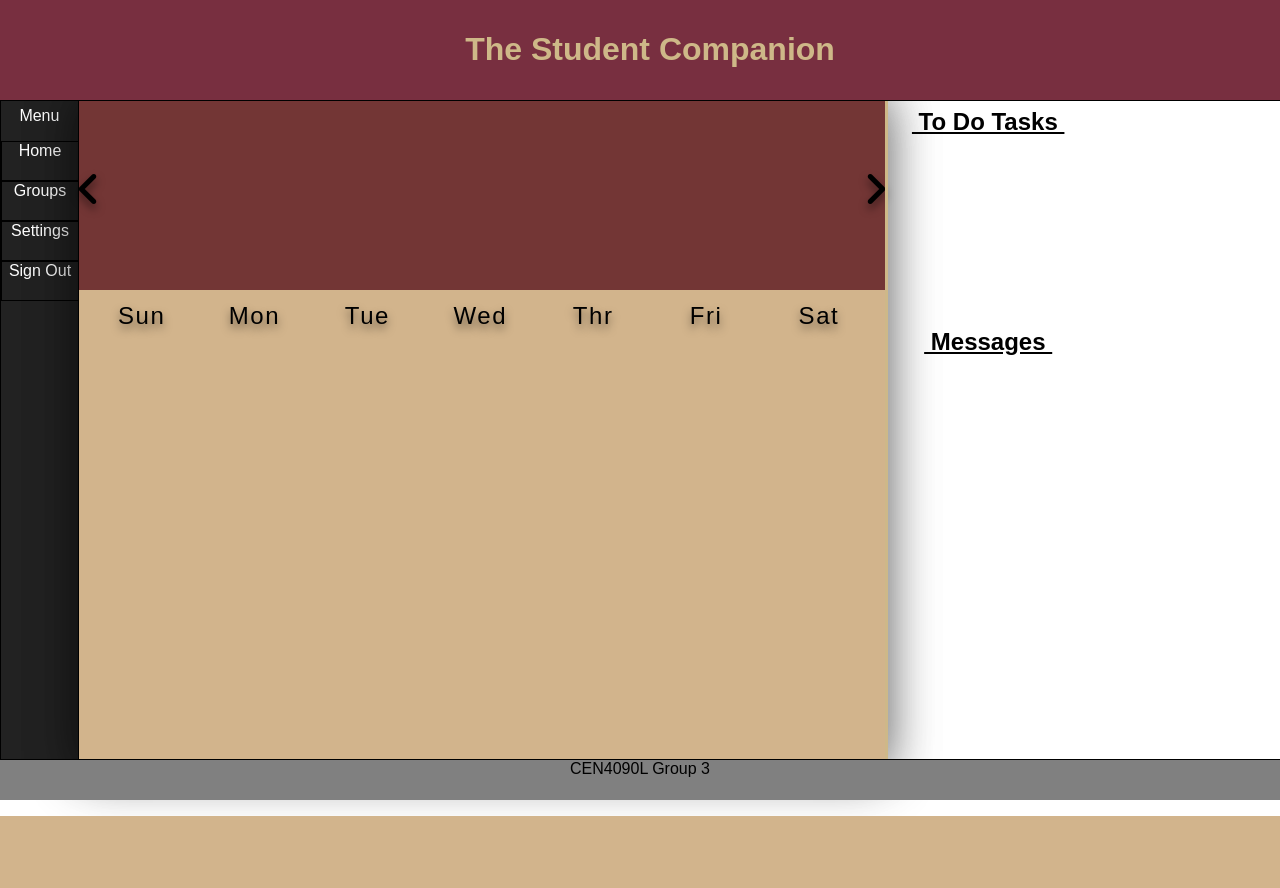
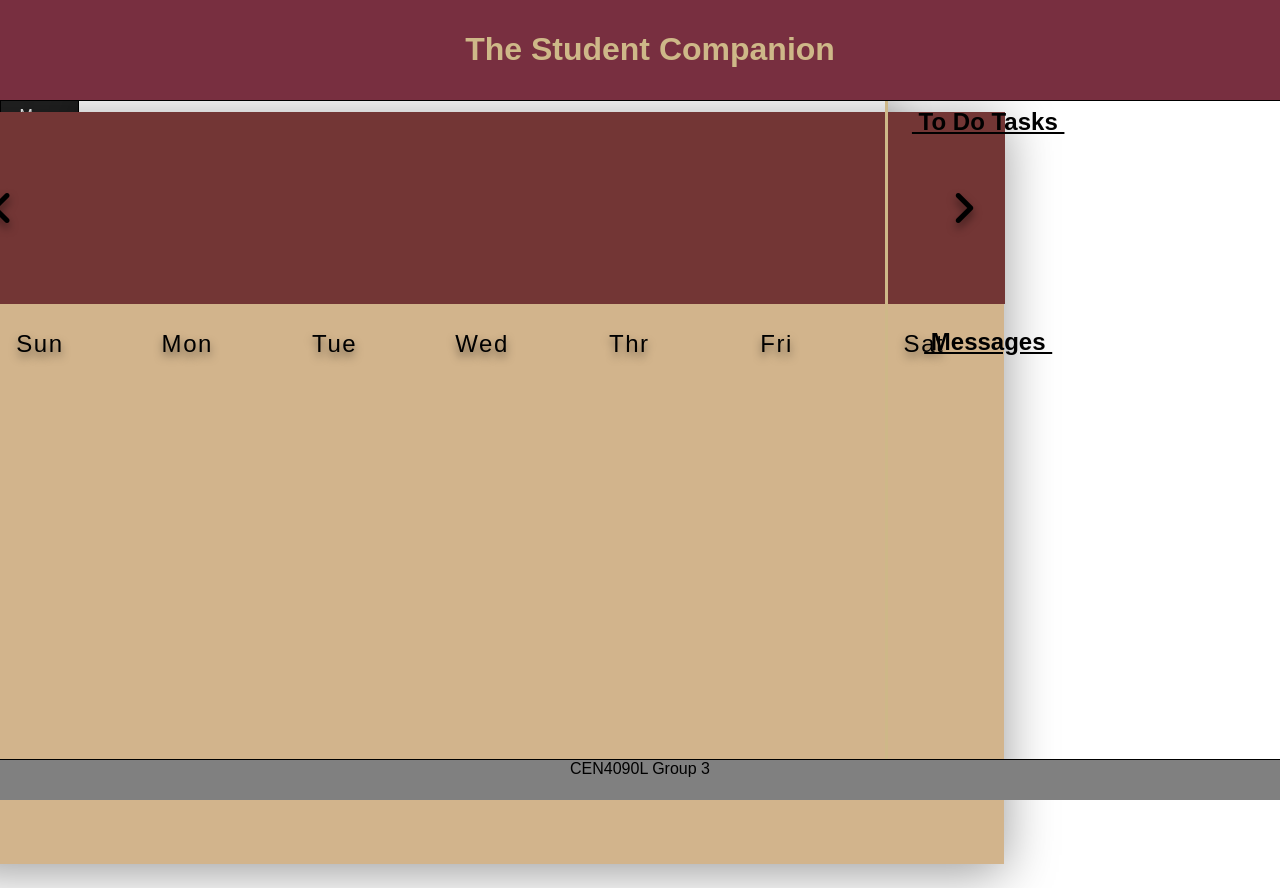
Before and after one commit to ArturoGirona/CanvasCal, a Flask app: page / in a window 1280 px wide. Before the commit the page ends 816 px from the top, so only its background shows below. Run offline with Flask 2, Linux system fonts and the light colour scheme; the visitor is signed in with stand-in values (Sample User, id 1).

Commit message:
Merge branch 'main' of https://github.com/ArturoGirona/CanvasCal

```diff
--- a/app/models.py
+++ b/app/models.py
@@ -2,10 +2,10 @@
 from flask_login import UserMixin
 from werkzeug.security import generate_password_hash, check_password_hash
 
-class User(UserMixin, db.Model):
-    id = db.Column(db.Integer, primary_key=True)
-    email = db.Column(db.String(120), index=True, unique=True)
-    password_hash = db.Column(db.String(128))
+class User(UserMixin, db.Model): # User database model
+    id = db.Column(db.Integer, primary_key=True) # User id number (primary key)
+    email = db.Column(db.String(120), index=True, unique=True) # email address
+    password_hash = db.Column(db.String(128)) # password
 
     def __repr__(self):
         return '<User {}>'.format(self.email)
@@ -16,6 +16,6 @@
     def check_password(self, password):
         return check_password_hash(self.password_hash, password)
 
-@login.user_loader
+@login.user_loader # Function for returning user by id no
 def load_user(id):
     return User.query.get(int(id))
--- a/app/routes.py
+++ b/app/routes.py
@@ -5,40 +5,35 @@
 from app.forms import LoginForm, createAccForm, updateSetsForm
 from app.models import User
 
+
+# Home page
 @app.route('/')
 @app.route('/index')
-@login_required
+@login_required # Force user to log in before reaching home page
 def index():
     return render_template('MainPage.html', title='Home')
 
-'''
-@app.route('/calendar')
-def calendar():
-    return render_template('calendar.html', title='Calendar')
-
-@app.route('/todolist')
-def tasklist():
-    return render_template('todolist.html', title='Todo List')
-'''
-
-@app.route('/groups')
+# Groups page
+@app.route('/groups') # Creates link for groups page
 def groups():
     return render_template('GroupsPage.html', title='Groups')
 
+# Settings page
 @app.route('/settings', methods=['GET', 'POST']) ##Updating settings route to include form to update settings!
 def settings():
-    form=updateSetsForm()
+
+    form=updateSetsForm()     # Create Registration form
     if request.method=='GET':
         form.email.data= current_user.email
     elif form.validate_on_submit():
         if form.newpass.data=='':                #If no new password entered only update email
-            if current_user.check_password(form.oldpass.data):   #still must veridy old password matches
+            if current_user.check_password(form.oldpass.data):   #still must verify old password matches
                 current_user.email=form.email.data
                 db.session.commit()
                 flash('Settings Updated!')
                 return redirect(url_for('settings'))
             else:
-                flash('Error Incorrect Current Password!')
+                flash('Error Incorrect Current Password!') # Invalid login message
                 return redirect(url_for('settings'))
         else:                                   #Otherwise check if oldpassword is correct then update
             if current_user.check_password(form.oldpass.data):
@@ -52,32 +47,34 @@
                 return redirect(url_for('settings'))
     return render_template('SettingsPage.html', title='Settings', form=form)
 
-@app.route('/addEvent')
+@app.route('/addEvent') # Add events to calendar
 def addEvent():
     return render_template('AddEvents.html', title='AddEvent')
 
-@app.route('/addStudy')
+@app.route('/addStudy') # Set up study sessions
 def addStudy():
     return render_template('AddStudy.html', title='AddStudy')
 
-@app.route('/signin', methods=['GET', 'POST'])
+@app.route('/signin', methods=['GET', 'POST']) # Sign in to CanvasCal account
 def signin():
-    user = User.query.all()
-    if not user:
+    user = User.query.all() # Check passed loging information against all users in database
+
+    if not user: # Create a test user if there are no users in the database
         u = User(email='test@gmail.com')
         u.set_password('testing')
         db.session.add(u)
         db.session.commit()
     if current_user.is_authenticated:
         return redirect(url_for('index'))
-    form = LoginForm()
+
+    form = LoginForm() # Check submitted login form info against database
     if form.validate_on_submit():
         user = User.query.filter_by(email = form.email.data).first()
         if user is None or not user.check_password(form.password.data):
             flash('Invalid email address')
             return redirect(url_for('signin'))
         login_user(user, remember=form.remember_me.data)
-        return redirect(url_for('index'))
+        return redirect(url_for('index')) # Direct user to home page if logged in
     return render_template('SignInPage.html', title='Sign In', form=form)
 
 @app.route('/createAcc', methods=['POST', 'GET'])   ##Updated createAcc route to use createAcc Form and
@@ -92,7 +89,7 @@
     return render_template('CreateAccountPage.html', title='Create Account', form=form)
 
 
-@app.route('/signout')
+@app.route('/signout') # Log user out and direct to index page (this will really take them to sign-in page)
 def signout():
     logout_user()
     return redirect(url_for('index'))
--- a/app/static/MainStyle.css
+++ b/app/static/MainStyle.css
@@ -104,7 +104,6 @@
 	color: #FFFFFF;
 }
 
-
 .rightContent{
 	height: 200px;
 	width: 200px;
@@ -129,34 +128,32 @@
 	bottom: 0;
 	height: 5vh;
 }
-
-/* The container around the calendar */
+/*CALENDAR*/
 .container {
   width: 100%;
-	height: 83vh;
+  height: 100vh;
   background-color: white;
   color: black;
   display: flex;
-	justify-content:center;
+  justify-content: center;
   align-items: center;
 }
 
-/* The calendar itself *//*
 .calendar {
-	width: 100%;
-	height: 100%;
+  width: 66rem;
+  height: 47rem;
   background: tan;
   box-shadow: 0 0.5rem 3rem rgba(0, 0, 0, 0.4);
 }
 
 .month {
-	width: 100%;
-	height: 30%;
+  width: 94%;
+  height: 12rem;
   background-color: #733635;
   display: flex;
   justify-content: space-between;
   align-items: center;
-	padding: 0 0;
+  padding: 0 2rem;
   text-align: center;
   text-shadow: 0 0.3rem 0.5rem rgba(0, 0, 0, 0.5);
 }
@@ -180,8 +177,8 @@
 
 .weekdays {
   width: 100%;
-	height: 8%;
-	padding: 0 0%;
+  height: 5rem;
+  padding: 0 0.4rem;
   display: flex;
   align-items: center;
 }
@@ -190,7 +187,7 @@
   font-size: 1.5rem;
   font-weight: 400;
   letter-spacing: 0.1rem;
-	width: 14%;
+  width: calc(44.2rem / 4.8);
   display: flex;
   justify-content: center;
   align-items: center;
@@ -200,193 +197,16 @@
 
 #days {
   width: 100%;
-	height:50%;
   display: flex;
   flex-wrap: wrap;
-	padding: 0rem;
+  padding: 0.2rem;
 }
 
-.day{
-	font-size: 1.4rem;
-	margin: 0;
-	width: 14%;
-	height: 20%;
-	display: flex;
-	justify-content: center;
-	align-items: center;
-	text-shadow: 0 0.3rem 0.5rem rgba(0, 0, 0, 0.5);
-	border-style: solid;
-	border-width: thin;
-}
-
-.day:hover:not(.today) {
-	background-color: #b9894b;
-	border: 0.1rem solid #777;
-	cursor: pointer;
-}
-
-.prev-date,
-.next-date {
-	opacity: 0.5;
+.day {
   font-size: 1.4rem;
   margin: 0.3rem;
   width: calc(41.2rem / 4.8);
   height: 5rem;
-	display: flex;
-	justify-content: start;
-	align-items: start;
-	text-shadow: 0 0.3rem 0.5rem rgba(0, 0, 0, 0.5);
-	border-style: solid;
-	border-width: thin;
-}
-
-.event {
-	font-size: 16px;
-	padding: 3px;
-	background-color: #622f14;
-	color: white;
-	border-radius: 5px;
-	max-height: 65px;
-	overflow: hidden;
-  }
-
-#today {
-	background-color: #bf935a;
-}
-
-#newEventPopUp, #deleteEventPopUp {
-	display: none;
-	z-index: 20;
-	padding: 25px;
-	background-color: #97694F;
-	box-shadow: 0px 0px 3px black;
-	border-radius: 5px;
-	width: 350px;
-	top: 50%;
-	left: 50%;
-	-ms-transform: translate(-50%, -50%);
-	transform: translate(-50%, -50%);
-	position: absolute;
-	font-family: sans-serif;
-  }
-
-  #eventTitleInput {
-	padding: 10px;
-	width: 100%;
-	box-sizing: border-box;
-	margin-bottom: 25px;
-	border-radius: 3px;
-	outline: none;
-	border: none;
-	box-shadow: 0px 0px 3px gray;
-  }
-
-  #eventTitleInput.error {
-	border: 2px solid red;
-  }
-
-  #cancelButton, #deleteButton {
-	background-color: #d36c6c;
-  }
-
-  #saveButton, #closeButton {
-	background-color: #87A96B;
-  }
-
-  #eventText {
-	font-size: 16px;
-  }
-
-  #PopUpBackDrop {
-	display: none;
-	top: 0px;
-	left: 0px;
-	z-index: 10;
-	width: 100vw;
-	height: 100vh;
-	position: absolute;
-	background-color: rgba(0,0,0,0.8);
-  }*/
-
-  .container {
-	width: 100%;
-	height: 84vh;
-	background-color: white;
-	color: black;
-	display: flex;
-	justify-content: center;
-	align-items: center;
-}
-
-.calendar {
-	width: 100%;
-	height: 100%;
-	background: tan;
-	box-shadow: 0 0.5rem 3rem rgba(0, 0, 0, 0.4);
-}
-
-.month {
-	width: 100%;
-	height: 30%;
-	background-color: #733635;
-	display: flex;
-	justify-content: space-between;
-	align-items: center;
-	padding: 0 0rem;
-	text-align: center;
-	text-shadow: 0 0.3rem 0.5rem rgba(0, 0, 0, 0.5);
-}
-
-.month i {
-	font-size: 2.5rem;
-	cursor: pointer;
-}
-
-.month h1 {
-	font-size: 3rem;
-	font-weight: 400;
-	text-transform: uppercase;
-	letter-spacing: 0.2rem;
-	margin-bottom: 1rem;
-}
-
-.month p {
-	font-size: 1.6rem;
-}
-
-.weekdays {
-	width: 100%;
-	height: 8%;
-	padding: 0 0.4rem;
-	display: flex;
-	align-items: center;
-}
-
-.weekdays div{
-	font-size: 1.5rem;
-	font-weight: 400;
-	letter-spacing: 0.1rem;
-	width: 14%;
-	display: flex;
-	justify-content: center;
-	align-items: center;
-	text-shadow: 0 0.3rem 0.5rem rgba(0, 0, 0, 0.5);
-	transition: background-color 0.2s;
-}
-
-#days {
-	width: 100%;
-	height: 50%;
-	display: flex;
-	flex-wrap: wrap;
-	padding: 0rem;
-}
-
-.day {
-	font-size: 1.4rem;
-	margin: 1%;
-	width: 12%;
-	height: 20%;
   display: flex;
   justify-content: start;
   align-items: start;
@@ -431,6 +251,7 @@
   background-color: #bf935a;
 }
 
+/*pop object for adding and deleting events*/
 #newEventPopUp, #deleteEventPopUp {
   display: none;
   z-index: 20;
@@ -484,6 +305,7 @@
   position: absolute;
   background-color: rgba(0,0,0,0.8);
  }
+/*END OF CALENDAR*/
 
 /**THIS IS STYLING FOR GROUPS PAGE**/
 .sections.groups{
```
Also changed, not shown: MainStyle.css (deleted, +0 -467 lines), app/forms.py (+7 -7 lines), app.db. Lines whose indentation alone changed are shown as unchanged.
